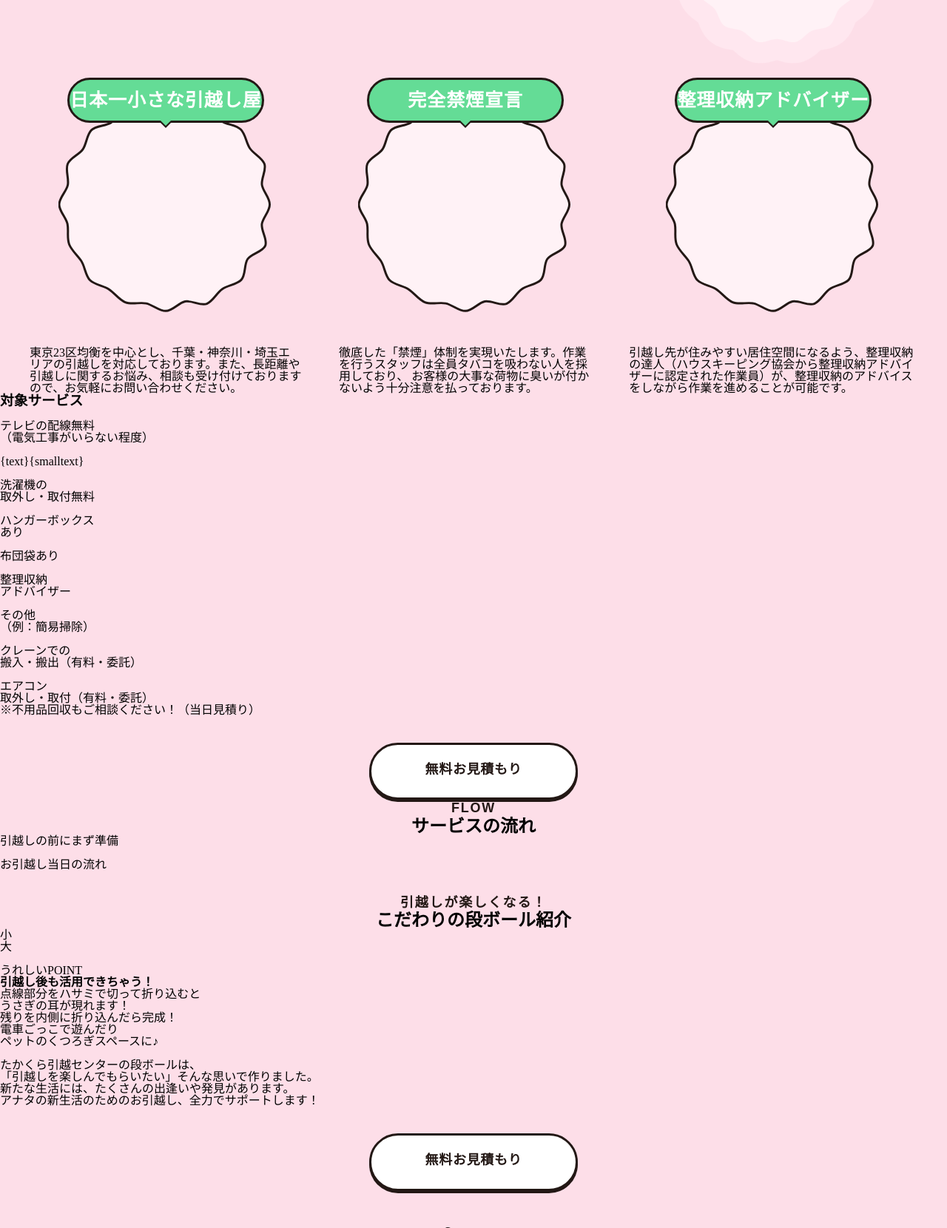
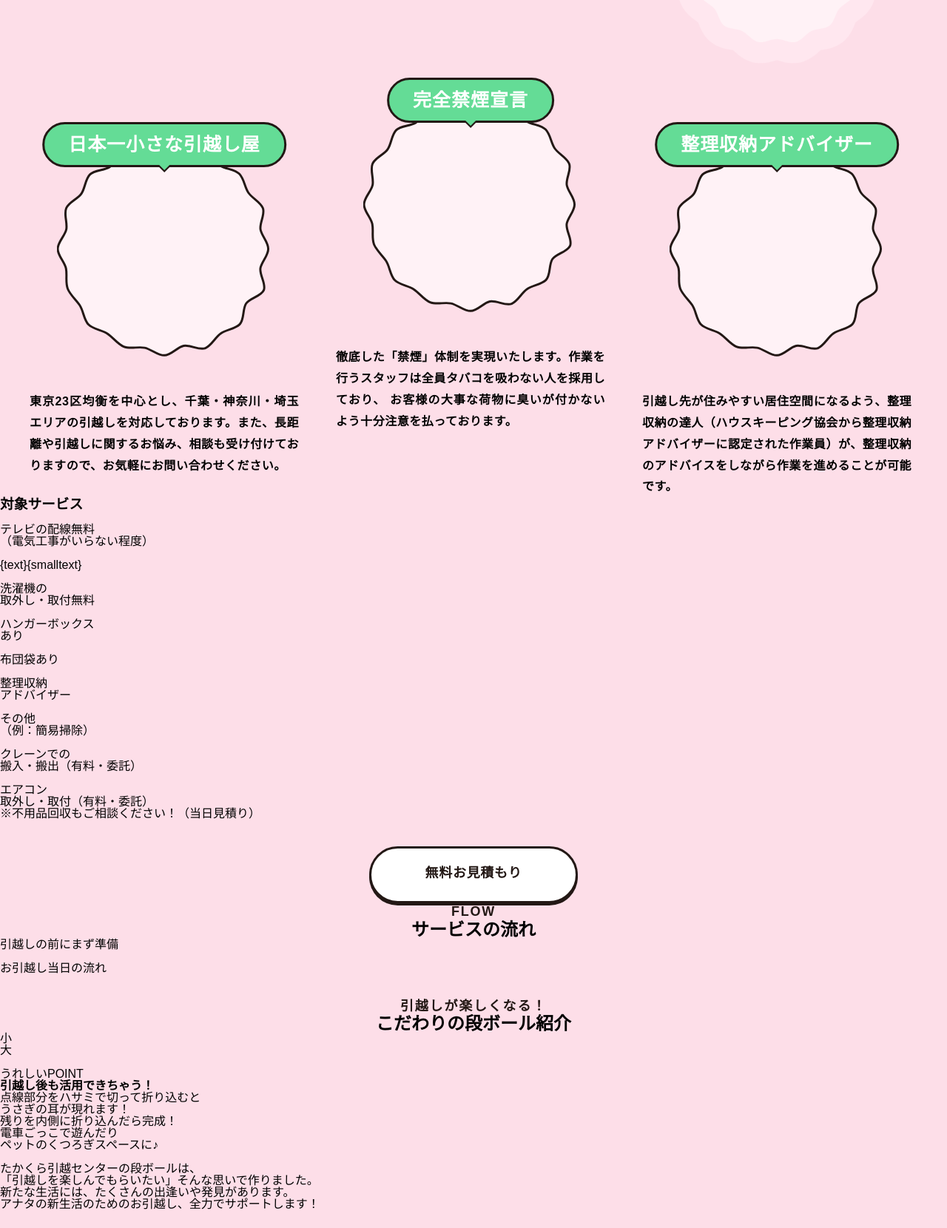
Before and after one commit to sumamin-inc-organization/takakura, a PHP site: page /src/service.html in a window 1280 px wide. Shown: the part 979-2639 px from the top of the page at 74% size. Run offline with PHP 8.4, Linux system fonts and the light colour scheme; some web fonts are replaced.

Commit message:
serviceページpointセクション1440~幅完了

```diff
--- a/src/assets/css/page.service.css
+++ b/src/assets/css/page.service.css
@@ -1,3 +1,6 @@
+.service__page {
+    font-family: var(--fontZenMaruGothic);
+}
 /* -------------------------
 point
 ----------------------------*/
@@ -10,6 +13,9 @@ point
     flex-direction: row;
     max-width: 1200px;
     gap: 50px;
+}
+.point__column--item:nth-child(odd) {
+    padding-top: 60px;
 }
 .point__column--img {
     display: flex;
@@ -29,10 +35,10 @@ point
     justify-content: center;
     left: 50%;
     margin-bottom: -30px;
-    padding: 15px 0;
+    padding: 15px 32px;
+    width: fit-content;
     position: relative;
     transform: translateX(-50%);
-    width: 260px;
     z-index: 10;
     letter-spacing: 0.06rem;
 }
@@ -53,4 +59,12 @@ point
 }
 .point__column--text {
     margin-top: 45px;
+    width: 364px;
 }
+.point__column--text p {
+    font-size: var(--fontSize16);
+    font-weight: 700;
+    letter-spacing: 0.034rem;
+    line-height: 1.8;
+    text-align: justify;
+}
--- a/src/service.html
+++ b/src/service.html
@@ -147,7 +147,7 @@
             </div>
         </div>
     </nav>
-    <main>
+    <main class="service__page">
         <section class="lowermain">
             <div class="lowermain_inner">
                 <div class="page__title--inner">
```
